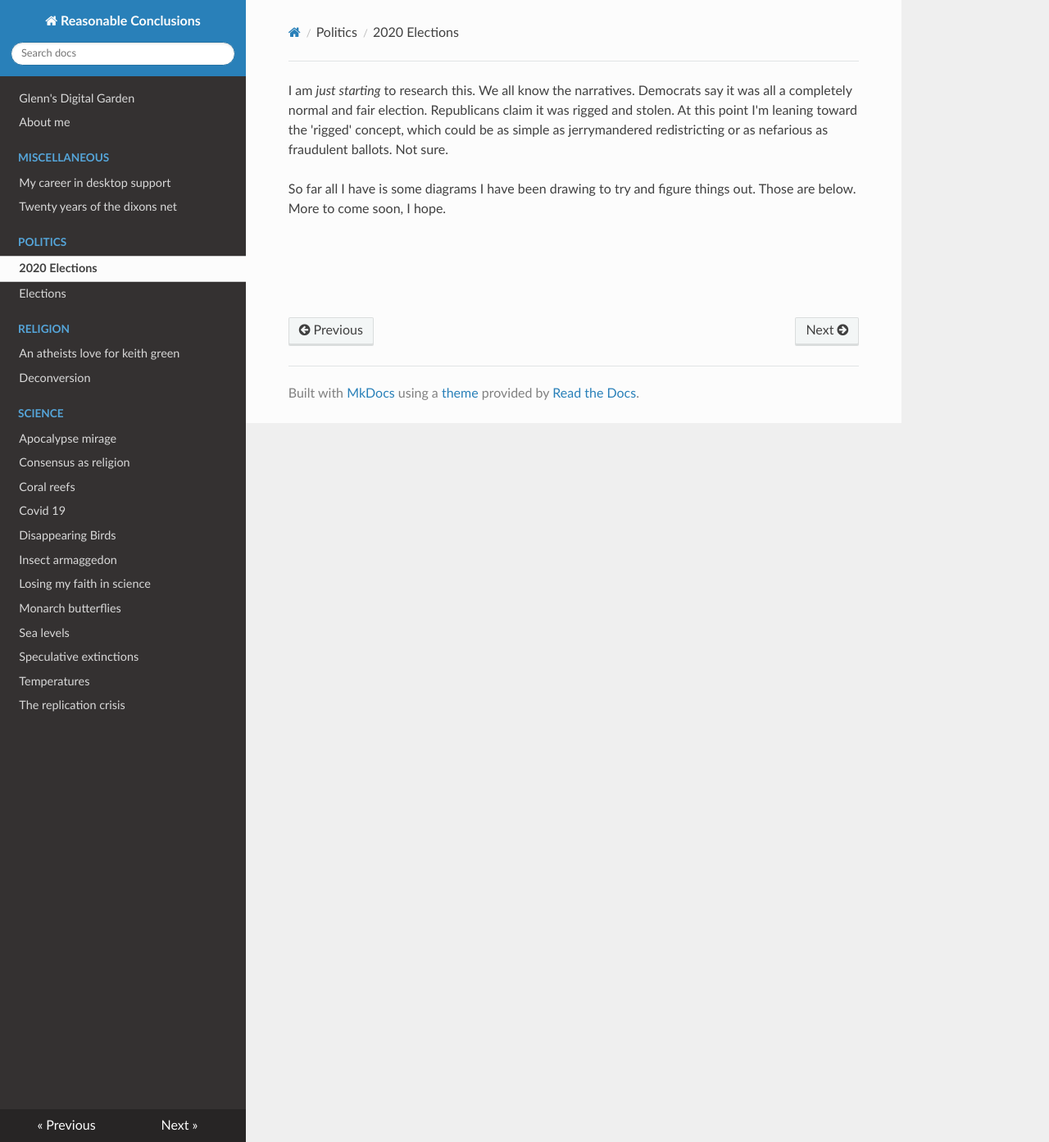
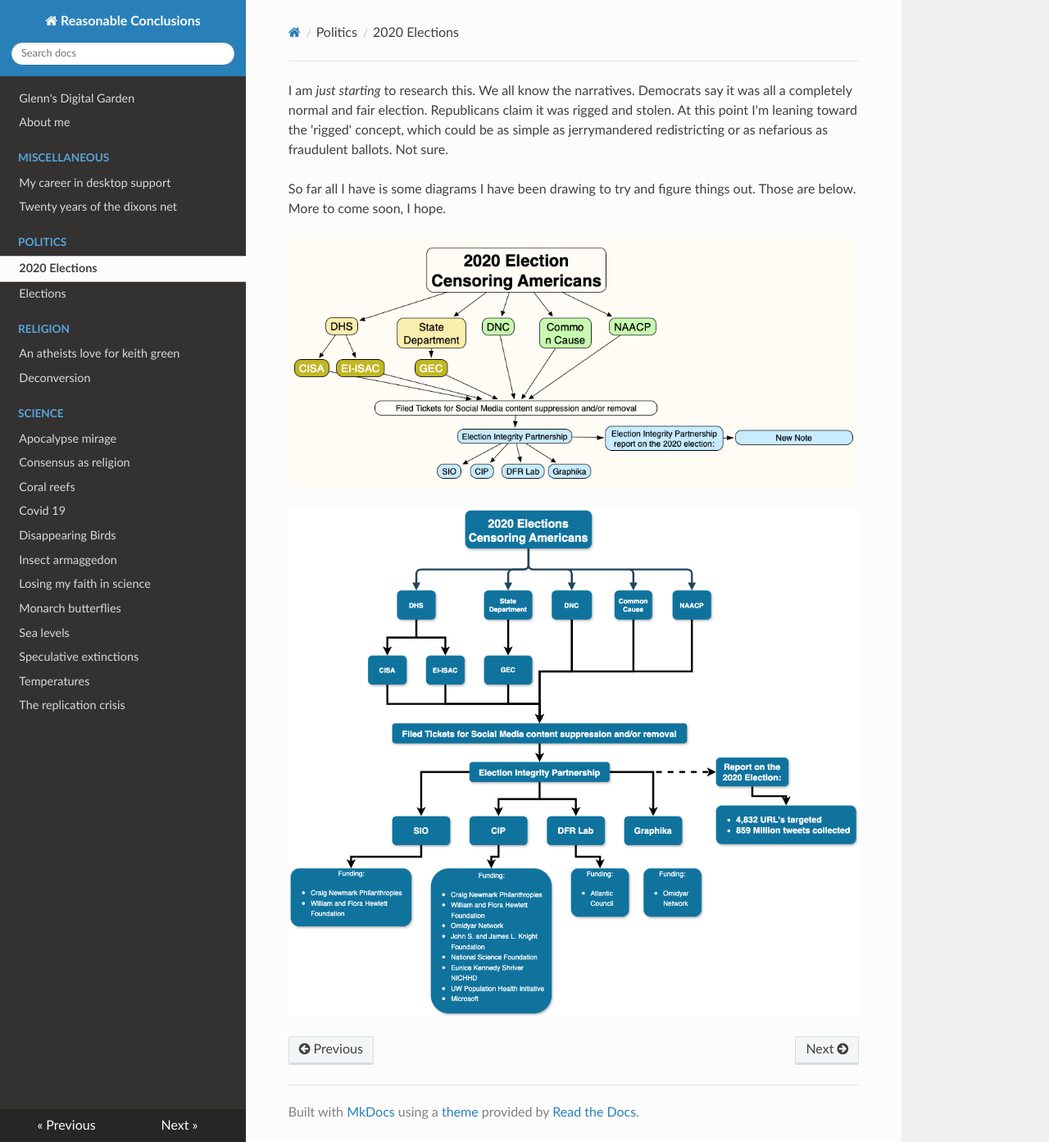
Before and after one commit to dixonge/gtd-mkdocs, an MkDocs documentation site: the page built from docs/Politics/2020 Elections.md, in a window 1280 px wide and 1393 px high. Shown: the whole window at 82% size. Built offline with MkDocs 1.6.1, drawn with Linux system fonts in a browser that asks for light colours; nearby versions of some CDN libraries.

Commit message:
fixing img url's

```diff
--- a/docs/Politics/2020 Elections.md
+++ b/docs/Politics/2020 Elections.md
@@ -5,6 +5,6 @@
 
 So far all I have is some diagrams I have been drawing to try and figure things out. Those are below. More to come soon, I hope.
 
-![](/docs/Politics/2020%20Elections%20-%20Censoring%20Americans.png)
+![](2020%20Elections%20-%20Censoring%20Americans.png)
 
-![](/docs/Politics/2020-Election.drawio.png)
+![](2020-Election.drawio.png)
```
